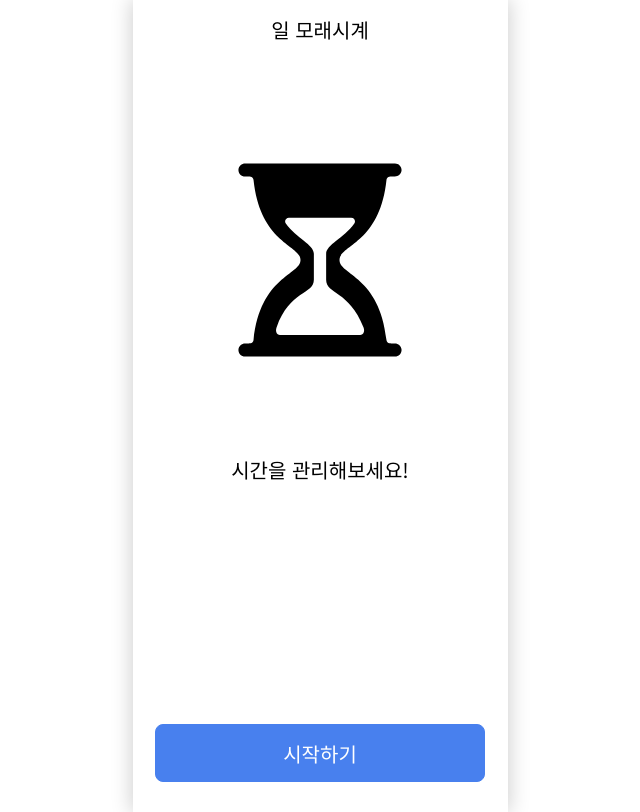
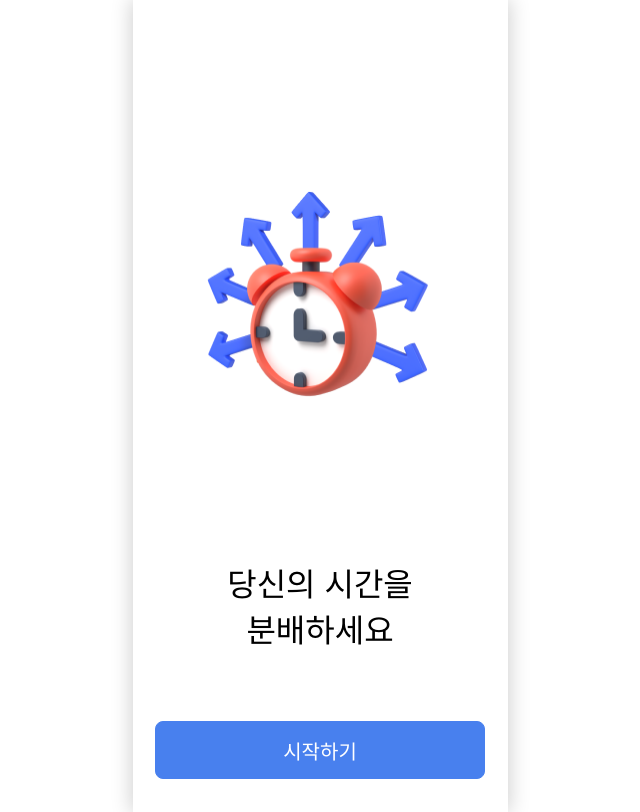
Before and after one commit to prgrms-fe-devcourse/FEDC2_TimeDivider_Root, a React (Create React App) app: page /home in a window 1280 px wide. Shown: the whole page, without its empty margins (320-960 px from the left). Built offline with nearby package versions, Linux system fonts and the light colour scheme.

Commit message:
feat: home page 스타일링

```diff
--- a/src/pages/home.jsx
+++ b/src/pages/home.jsx
@@ -1,51 +1,50 @@
 import { Link } from 'react-router-dom'
-
+import logo from 'assets/images/logoTimeDivider.png'
 import styled from 'styled-components'
 import Button from 'shared/components/Button'
 import Text from 'shared/components/Text'
-import { IoIosHourglass } from 'react-icons/io'
 
 const Home = () => {
 	return (
-		<>
-			<Title>
-				<Text size={2}>일 모래시계</Text>
-			</Title>
+		<Wrapper>
+			<Logo src={logo}></Logo>
 
-			<HourGlass>
-				<IoIosHourglass></IoIosHourglass>
-			</HourGlass>
+			<SubTitle>
+				<Text size={3.2}>당신의 시간을 분배하세요</Text>
+			</SubTitle>
 
-			<Text size={2}>시간을 관리해보세요!</Text>
-
-			<ButtonArea>
-				<Link to="/createTime">
-					<Button>시작하기</Button>
-				</Link>
-			</ButtonArea>
-		</>
+			<Link to="/createTime">
+				<Button>시작하기</Button>
+			</Link>
+		</Wrapper>
 	)
 }
 
 export default Home
 
-const Title = styled.h2`
-	padding: 2rem;
+const Wrapper = styled.div`
+	display: flex;
+	flex-direction: column;
+	width: 100%;
+	height: 100%;
+	align-items: center;
+	justify-content: flex-end;
+	padding: 3.3rem;
 `
 
-const HourGlass = styled.span`
-	height: 50vh;
-	font-size: 30vh;
-	display: flex;
-	justify-content: center;
-	align-items: center;
+const Logo = styled.img`
+	position: absolute;
+	left: 7rem;
+	top: 17.4rem;
+	height: 23.2rem;
+	width: 22.8rem;
 `
 
-const ButtonArea = styled.div`
+const SubTitle = styled.span`
 	display: flex;
-	justify-content: center;
-	position: absolute;
-	margin: 2rem 2rem;
-	width: 100%;
-	bottom: 1rem;
+	align-items: center;
+	margin: 0 8rem;
+	line-height: 4.6rem;
+	text-align: center;
+	height: 23.2rem;
 `
```
